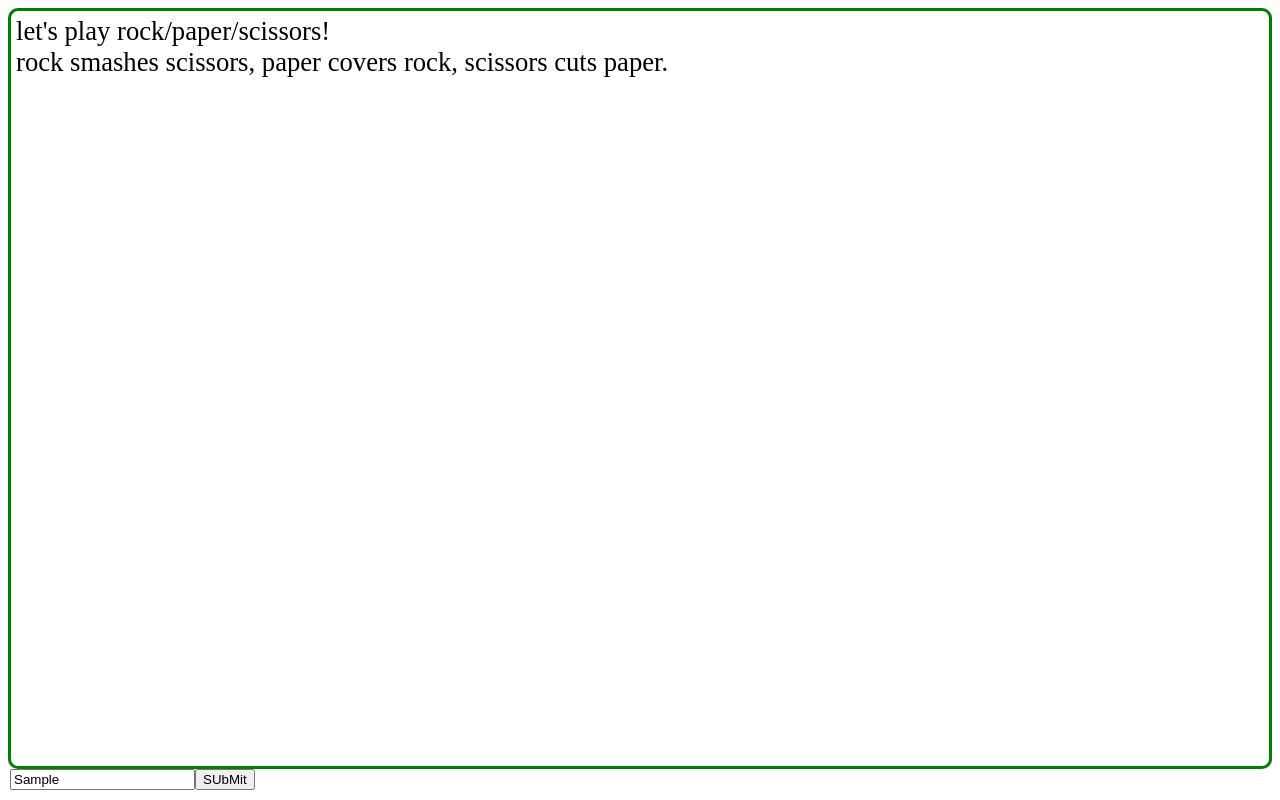
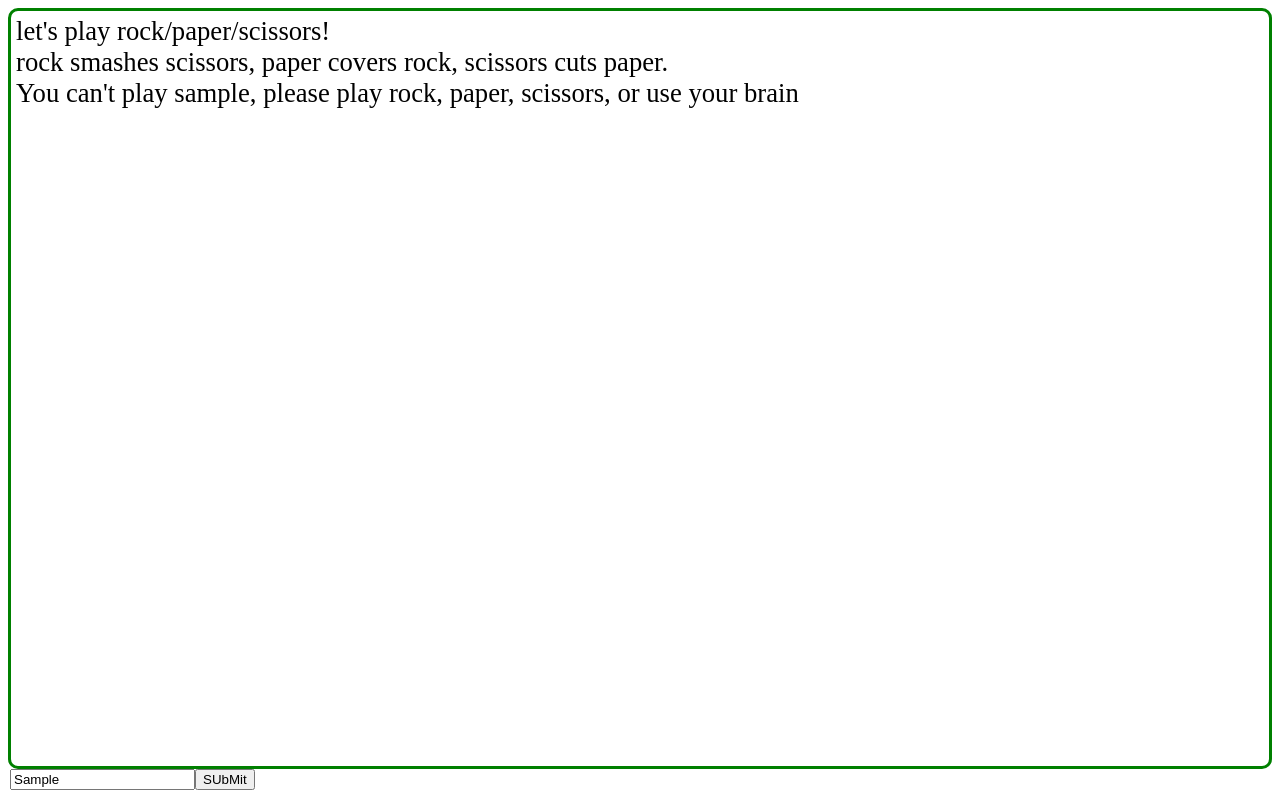
Before and after one commit to Mangyfire/cs160PythonProjects, a plain HTML site: page index.html in a window 1280 px wide. Both pictures are taken after typing "Sample" into the empty fields and a click on the button "SUbMit". Drawn offline with Linux system fonts and the light colour scheme.

Commit message:
Add files via upload

```diff
--- a/index.html
+++ b/index.html
@@ -68,7 +68,7 @@
 			compChoice = "scissors"
 		}
 		document.getElementById("firstParagraph").innerHTML = document.getElementById("firstParagraph").innerHTML+ "<p>" + thinker(plyChoice,compChoice);
-		war scrollDiv = document.getElementById('firstParagraph');
+		var scrollDiv = document.getElementById('firstParagraph');
 		scrollDiv.scrollTop = scrollDiv.scrolllHeight//scroll to bottom
 	}
 </script>
```
